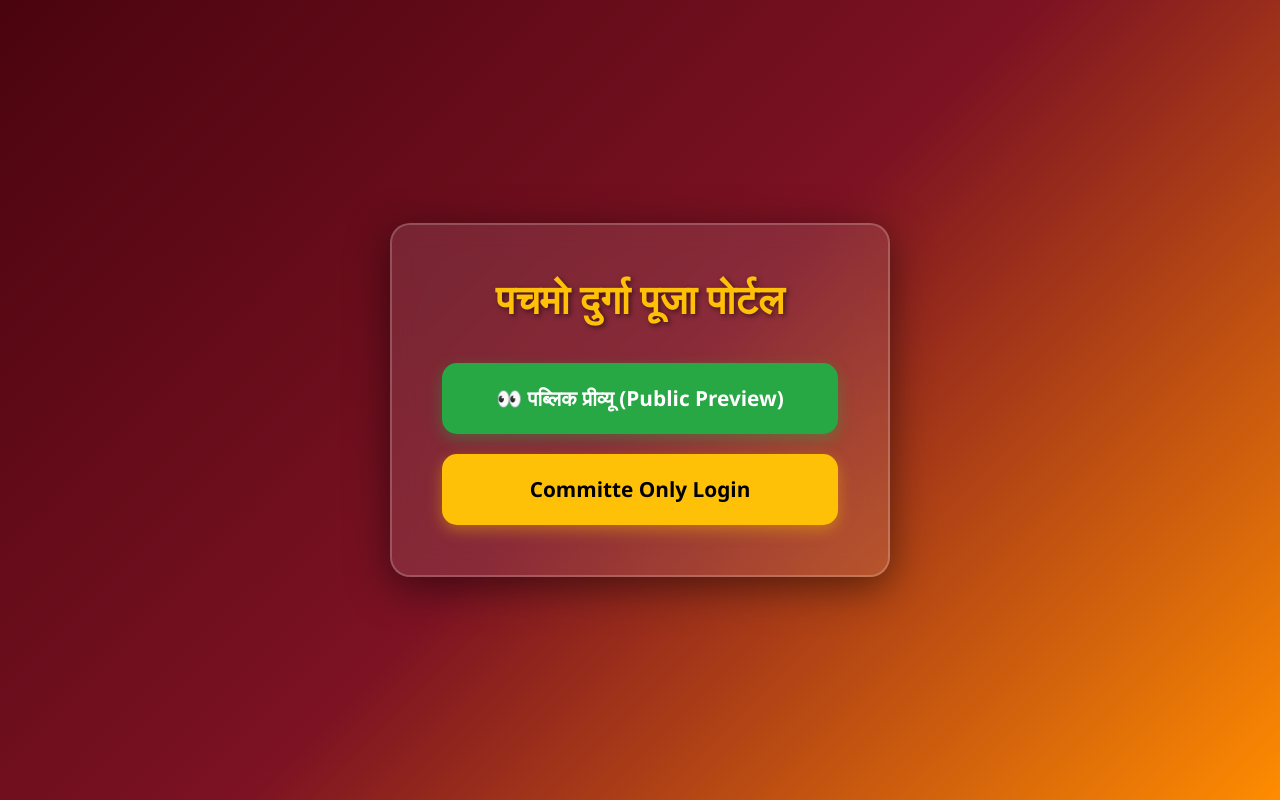
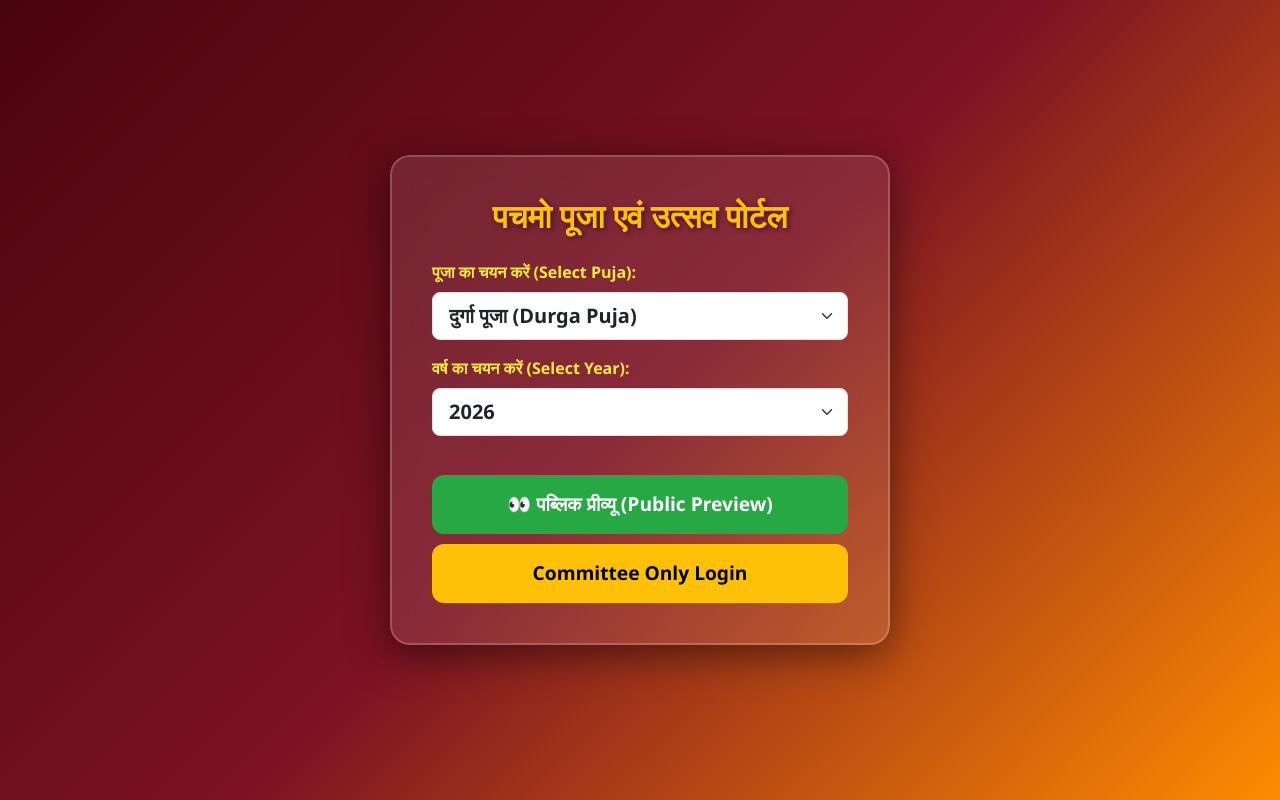
Before and after one commit to pachmodurga/pachmodurgapuja, a Flask app: page / in a window 1280 px wide. Run offline with Flask 3, Linux system fonts and the light colour scheme.

Commit message:
Update landing page title and form elements

```diff
--- a/templates/landing.html
+++ b/templates/landing.html
@@ -3,7 +3,7 @@
 <head>
     <meta charset="UTF-8">
     <meta name="viewport" content="width=device-width, initial-scale=1.0">
-    <title>स्वागतम - पचमो दुर्गा पूजा पोर्टल</title>
+    <title>स्वागतम - पूजा एवं फंड पोर्टल</title>
     <link href="https://cdn.jsdelivr.net/npm/bootstrap@5.3.0/dist/css/bootstrap.min.css" rel="stylesheet">
     <style>
         body {
@@ -20,7 +20,7 @@
             backdrop-filter: blur(15px);
             border: 2px solid rgba(255, 255, 255, 0.2);
             border-radius: 20px;
-            padding: 50px;
+            padding: 40px;
             box-shadow: 0 10px 40px rgba(0, 0, 0, 0.5);
             max-width: 500px;
             width: 100%;
@@ -29,51 +29,82 @@
         h1 {
             font-weight: bold;
             color: #ffc107;
-            margin-bottom: 40px;
+            margin-bottom: 25px;
             text-shadow: 2px 2px 5px rgba(0,0,0,0.5);
+            font-size: 2rem;
+        }
+        .form-label {
+            font-weight: bold;
+            color: #ffeb3b;
+            text-align: left;
         }
         .btn-preview {
             background: #28a745;
             color: #fff;
             font-weight: bold;
-            padding: 20px;
-            border-radius: 15px;
+            padding: 15px;
+            border-radius: 12px;
             width: 100%;
-            font-size: 1.3rem;
-            margin-bottom: 20px;
-            transition: all 0.3s;
+            font-size: 1.2rem;
+            margin-top: 15px;
             border: none;
-            box-shadow: 0 5px 15px rgba(40, 167, 69, 0.4);
-        }
-        .btn-preview:hover {
-            background: #218838;
-            transform: translateY(-3px);
-            box-shadow: 0 8px 20px rgba(40, 167, 69, 0.6);
         }
         .btn-login {
             background: #ffc107;
             color: #000;
             font-weight: bold;
-            padding: 20px;
-            border-radius: 15px;
+            padding: 15px;
+            border-radius: 12px;
             width: 100%;
-            font-size: 1.3rem;
-            transition: all 0.3s;
+            font-size: 1.2rem;
+            margin-top: 10px;
             border: none;
-            box-shadow: 0 5px 15px rgba(255, 193, 7, 0.4);
-        }
-        .btn-login:hover {
-            background: #e0a800;
-            transform: translateY(-3px);
-            box-shadow: 0 8px 20px rgba(255, 193, 7, 0.6);
         }
     </style>
 </head>
 <body>
     <div class="main-card">
-        <h1>पचमो दुर्गा पूजा पोर्टल</h1>
-        <a href="/dashboard" class="btn btn-preview">👀 पब्लिक प्रीव्यू (Public Preview)</a>
-        <a href="/login" class="btn btn-login">Committe Only Login</a>
+        <h1>पचमो पूजा एवं उत्सव पोर्टल</h1>
+
+        <form id="portalForm">
+            <div class="mb-3 text-start">
+                <label class="form-label">पूजा का चयन करें (Select Puja):</label>
+                <select id="pujaSelect" class="form-select form-select-lg fw-bold">
+                    <option value="दुर्गा पूजा">दुर्गा पूजा (Durga Puja)</option>
+                    <option value="सरस्वती पूजा">सरस्वती पूजा (Saraswati Puja)</option>
+                    <option value="लक्ष्मी पूजा">लक्ष्मी पूजा (Laxmi Puja)</option>
+                    <option value="छठ पूजा">छठ पूजा (Chhath Puja)</option>
+                    <option value="जन्माष्टमी">जन्माष्टमी (Janmashtami)</option>
+                </select>
+            </div>
+
+            <div class="mb-4 text-start">
+                <label class="form-label">वर्ष का चयन करें (Select Year):</label>
+                <select id="yearSelect" class="form-select form-select-lg fw-bold">
+                    <option value="2026" selected>2026</option>
+                    <option value="2025">2025</option>
+                    <option value="2027">2027</option>
+                </select>
+            </div>
+
+            <button type="button" onclick="goToDashboard()" class="btn btn-preview">👀 पब्लिक प्रीव्यू (Public Preview)</button>
+            <a href="/login" class="btn btn-login" onclick="setLoginSession(event)">Committee Only Login</a>
+        </form>
     </div>
+
+    <script>
+        function goToDashboard() {
+            const puja = document.getElementById('pujaSelect').value;
+            const year = document.getElementById('yearSelect').value;
+            window.location.href = `/dashboard?puja=${encodeURIComponent(puja)}&year=${year}`;
+        }
+
+        function setLoginSession(event) {
+            // लॉगिन पेज पर पूजा और साल की जानकारी फॉरवर्ड करने के लिए
+            const puja = document.getElementById('pujaSelect').value;
+            const year = document.getElementById('yearSelect').value;
+            event.target.href = `/login?puja=${encodeURIComponent(puja)}&year=${year}`;
+        }
+    </script>
 </body>
 </html>
```
